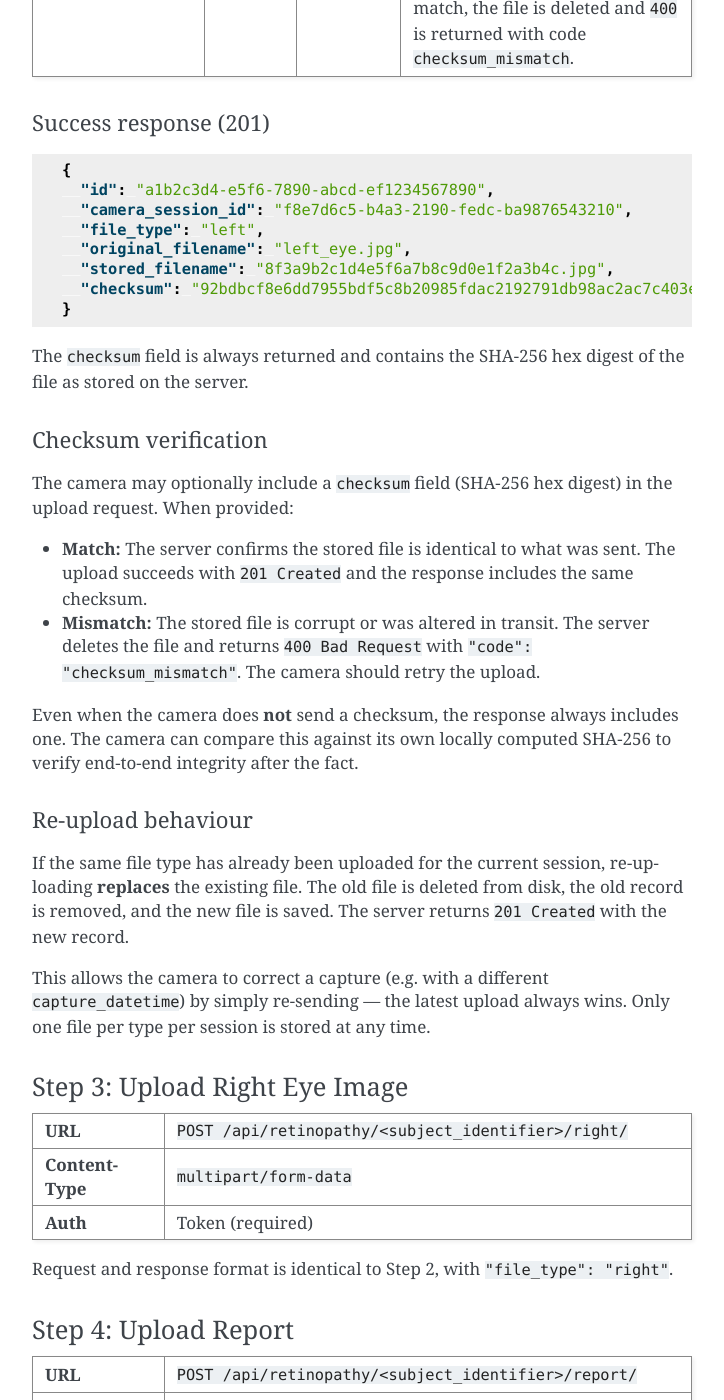
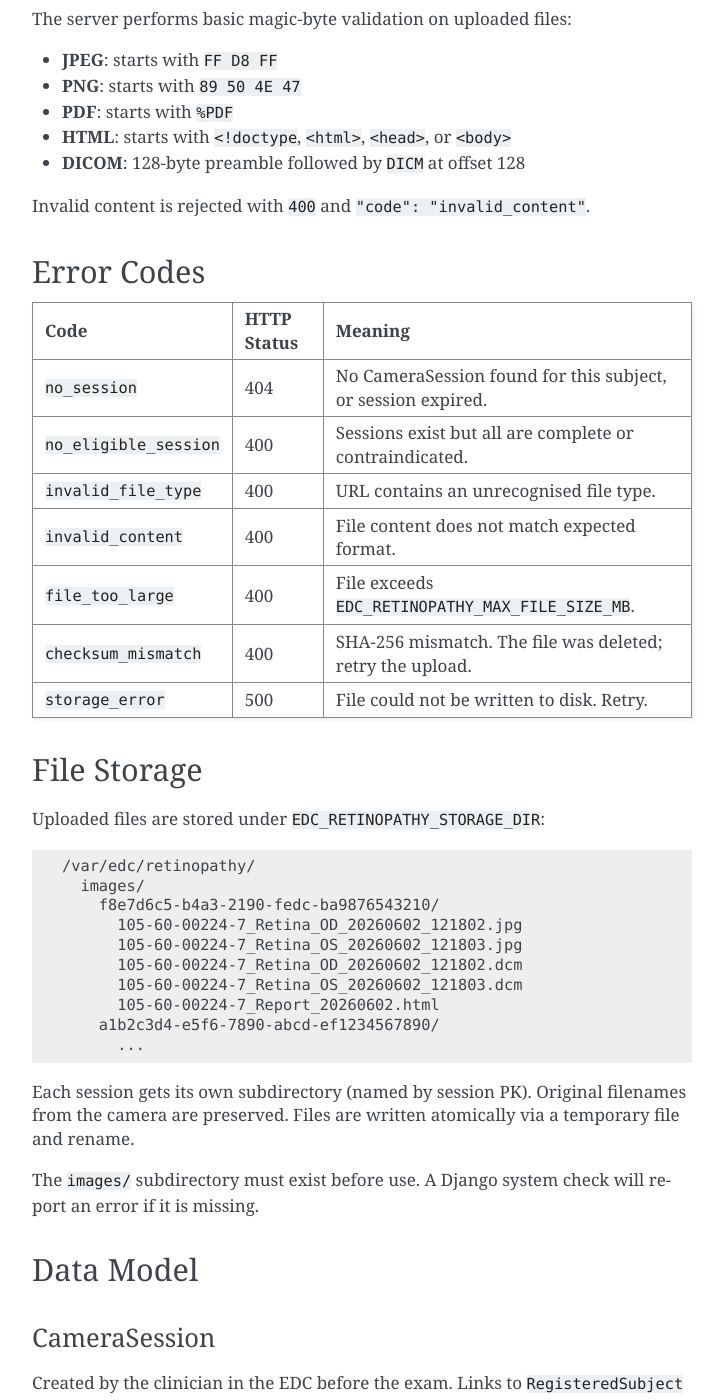
Before and after one commit to clinicedc/edc-retinopathy, a Sphinx documentation site: the page built from docs/source/api.rst, in a window 1280 px wide and 1400 px high, scrolled down 4752 px. Shown: the whole window, without its empty margins (388-1112 px from the left). Built offline with Sphinx 7.4.7, drawn with Linux system fonts in a browser that asks for light colours; some of the changed text lies outside the part shown.

Commit message:
Add DICOM support, multi-file uploads, simplified resolve
- Add left_dicom/right_dicom file types and DICOM content validation
  (128-byte preamble + DICM magic)
- Simplify resolve endpoint: just confirms a CameraSession exists for
  the subject_identifier (no demographics validation)
- Allow multiple files per file_type per session (remove replacement
  logic)
- Store files with original filenames under images/<session_pk>/
  instead of UUID-based names
- Update API docs, README, and tests (102 passing)

Co-Authored-By: Claude Opus 4.6 <noreply@anthropic.com>

```diff
--- a/docs/source/api.rst
+++ b/docs/source/api.rst
@@ -3,25 +3,20 @@ API Developer Reference
 =======================
 
 This document describes the REST API exposed by ``edc-retinopathy`` for
-integrating a retinopathy camera with the EDC system.
+integrating a fundus camera with the EDC system.
 
 Overview
 ========
 
-The camera follows a four-step protocol for each patient encounter:
+The camera follows this protocol for each patient encounter:
 
 1. **Ping** the server to verify connectivity and authentication.
-2. **Resolve** the subject identifier (validates against the EDC registry).
-3. **Upload left eye** image.
-4. **Upload right eye** image.
-5. **Upload report** PDF.
-
-At any point the camera can **check session status** to see which files
-have been received and whether the session is complete.
+2. **Resolve** the subject identifier (confirms a CameraSession exists).
+3. **Upload** eye images, DICOM files, and reports.
+4. **Check status** to verify all expected files were received.
 
 All endpoints require token authentication and return JSON responses.
-Every error response includes a machine-readable ``code`` field for
-programmatic handling.
+Error responses include a machine-readable ``code`` field.
 
 Authentication
 ==============
@@ -46,10 +41,10 @@ An unauthenticated request returns ``401 Unauthorized``.
 Base URL
 ========
 
-All endpoints are prefixed with ``/api/retinopathy/``. The base URL
-depends on the server configuration, for example::
+All endpoints are prefixed with ``/api/retinopathy/``.  Example::
 
    https://edc.example.com/api/retinopathy/
+
 
 Endpoints
 =========
@@ -58,7 +53,6 @@ Health Check (Ping)
 -------------------
 
 Verify that the server is reachable and authentication is working.
-Call this before starting a patient workflow.
 
 .. list-table::
    :widths: 20 80
@@ -78,15 +72,16 @@ Success response (200)
    }
 
 
-Step 1: Resolve Subject
------------------------
+Resolve Subject
+---------------
 
-Validates the subject identifier against ``RegisteredSubject``. If an
-incomplete session already exists for this subject (created within the
-last 24 hours), it is **reactivated** instead of creating a new one.
-This allows the camera to resume after a disconnect without losing
-progress. A new session is created only when no recent incomplete session
-exists.
+Confirms that a **CameraSession** exists on the server for the given
+subject.  The CameraSession must be created by a clinician in the EDC
+before the camera exam.
+
+The server walks sessions newest-first and skips any that are
+contraindicated or already complete.  If an eligible session is found,
+its ID is returned.
 
 .. list-table::
    :widths: 20 80
@@ -113,98 +108,52 @@ Request body
      - string
      - Yes
      - The subject's unique identifier in the EDC.
-   * - ``initials``
-     - string
-     - Yes
-     - Subject initials (validated case-insensitively against the registry).
-   * - ``sex``
-     - string
-     - Yes
-     - ``"M"`` or ``"F"`` (case-insensitive; normalised to uppercase).
-   * - ``age``
-     - integer
-     - No
-     - Subject age in years. Accepted if within 1 year of the calculated age.
    * - ``device_id``
      - string
      - No
-     - Identifier for the camera device.
-   * - ``site_id``
-     - string
-     - No
-     - Study site identifier.
+     - Identifier for the camera device.  Set on the session if not
+       already present.
 
-Success response (201 Created / 200 Reactivated)
-^^^^^^^^^^^^^^^^^^^^^^^^^^^^^^^^^^^^^^^^^^^^^^^^^
-
-New session:
+Success response (200)
+^^^^^^^^^^^^^^^^^^^^^^
 
 .. code-block:: json
 
    {
      "subject_identifier": "105-10-0001-2",
-     "camera_session_id": 42,
-     "reactivated": false
+     "camera_session_id": "f8e7d6c5-b4a3-2190-fedc-ba9876543210",
+     "uploaded": ["left", "right"]
    }
 
-Reactivated session (incomplete session found within 24 hours):
+The ``uploaded`` list shows which file types have already been received
+for this session.  Useful for resuming after a disconnect.
+
+Error responses
+^^^^^^^^^^^^^^^
+
+No session exists (404):
 
 .. code-block:: json
 
    {
-     "subject_identifier": "105-10-0001-2",
-     "camera_session_id": 42,
-     "reactivated": true
+     "code": "no_session",
+     "error": "No camera session found for this subject. Create one in the EDC before conducting the exam."
    }
 
-The ``camera_session_id`` can be used in subsequent uploads via the
-``?camera_session_id=`` query parameter to target a specific session. If
-omitted, uploads are matched to the most recent active session.
-
-Error response (400)
-^^^^^^^^^^^^^^^^^^^^
+All sessions complete or contraindicated (400):
 
 .. code-block:: json
 
    {
-     "code": "subject_not_found",
-     "errors": [
-       "Subject identifier not found."
-     ]
+     "code": "no_eligible_session",
+     "error": "All sessions for this subject are complete or contraindicated. Create a new camera session in the EDC to upload again."
    }
-
-Multiple validation errors are returned together:
-
-.. code-block:: json
-
-   {
-     "code": "validation_mismatch",
-     "errors": [
-       "Initials mismatch: expected 'JD', got 'XX'.",
-       "Sex mismatch: expected 'M', got 'F'.",
-       "Age mismatch: expected ~35, got 99."
-     ]
-   }
-
-Validation rules
-^^^^^^^^^^^^^^^^
-
-- ``subject_identifier`` must exist in ``RegisteredSubject``.
-- ``initials`` comparison is case-insensitive. Skipped if the registry
-  value is blank.
-- ``sex`` must be ``"M"`` or ``"F"`` (case-insensitive). Compared against
-  ``RegisteredSubject.gender``. Skipped if the registry value is blank.
-- ``age`` is compared against the age calculated from
-  ``RegisteredSubject.dob``. A tolerance of 1 year is allowed to handle
-  birthday boundaries. Skipped if ``age`` is ``null`` or ``dob`` is not
-  recorded.
 
 
 Session Status
 --------------
 
-Check which files have been uploaded for the current session. Useful for
-resuming after a crash or network interruption.
+Check which files have been uploaded for the most recent session.
 
 .. list-table::
    :widths: 20 80
@@ -220,9 +169,9 @@ Success response (200)
 .. code-block:: json
 
    {
-     "camera_session_id": 42,
+     "camera_session_id": "f8e7d6c5-b4a3-2190-fedc-ba9876543210",
      "subject_identifier": "105-10-0001-2",
-     "created_datetime": "2026-05-21T10:15:30.123456+00:00",
+     "report_datetime": "2026-05-21T10:15:30.123456+00:00",
      "uploaded": ["left", "right"],
      "missing": ["report"],
      "complete": false
@@ -239,21 +188,55 @@ Error response (404)
    }
 
 
-Step 2: Upload Left Eye Image
-------------------------------
+Upload File
+-----------
+
+Upload a single file (eye image, DICOM, or report) for a subject.
 
 .. list-table::
    :widths: 20 80
 
    * - **URL**
-     - ``POST /api/retinopathy/<subject_identifier>/left/``
-   * - **Query params**
-     - ``?camera_session_id=42`` (optional) — target a specific session instead
-       of the most recent one. Useful after reconnection.
+     - ``POST /api/retinopathy/<subject_identifier>/<file_type>/``
    * - **Content-Type**
      - ``multipart/form-data``
    * - **Auth**
      - Token (required)
+
+Valid ``file_type`` values:
+
+.. list-table::
+   :header-rows: 1
+   :widths: 20 30 50
+
+   * - file_type
+     - Accepted formats
+     - Description
+   * - ``left``
+     - JPEG, PNG
+     - Left eye image.
+   * - ``right``
+     - JPEG, PNG
+     - Right eye image.
+   * - ``left_dicom``
+     - DICOM
+     - Left eye DICOM file.
+   * - ``right_dicom``
+     - DICOM
+     - Right eye DICOM file.
+   * - ``left_report``
+     - PDF, HTML
+     - Left eye report (per-eye mode).
+   * - ``right_report``
+     - PDF, HTML
+     - Right eye report (per-eye mode).
+   * - ``report``
+     - PDF, HTML
+     - Combined report (both eyes).
+
+**Multiple files per type are accepted.**  For example, the camera may
+produce several JPEG images for the same eye.  Each upload creates a new
+``SessionFile`` record.
 
 Request body
 ^^^^^^^^^^^^
@@ -269,18 +252,23 @@ Request body
    * - ``file``
      - file
      - Yes
-     - The retinal image file (JPEG or PNG).
+     - The image, DICOM, or report file.
    * - ``capture_datetime``
      - ISO 8601
      - Yes
-     - Timestamp when the image was captured by the camera.
+     - Timestamp when the file was captured by the camera.
    * - ``checksum``
      - string
      - No
-     - SHA-256 hex digest of the file. When provided, the server verifies
-       the file integrity after writing to disk. If the hash does not
-       match, the file is deleted and ``400`` is returned with code
-       ``checksum_mismatch``.
+     - SHA-256 hex digest.  When provided, the server verifies file
+       integrity after writing to disk.
+
+Query parameters
+^^^^^^^^^^^^^^^^
+
+``camera_session_id`` (optional)
+    Target a specific session instead of the most recent one.  Useful
+    after reconnection.  Bypasses the session expiry window.
 
 Success response (201)
 ^^^^^^^^^^^^^^^^^^^^^^
@@ -291,82 +279,31 @@ Success response (201)
      "id": "a1b2c3d4-e5f6-7890-abcd-ef1234567890",
      "camera_session_id": "f8e7d6c5-b4a3-2190-fedc-ba9876543210",
      "file_type": "left",
-     "original_filename": "left_eye.jpg",
-     "stored_filename": "8f3a9b2c1d4e5f6a7b8c9d0e1f2a3b4c.jpg",
-     "checksum": "92bdbcf8e6dd7955bdf5c8b20985fdac2192791db98ac2ac7c403efb821aeae0"
+     "original_filename": "105-60-00224-7_Retina_OD_20260602_121802.jpg",
+     "stored_filename": "f8e7d6c5-b4a3-2190-fedc-ba9876543210/105-60-00224-7_Retina_OD_20260602_121802.jpg",
+     "checksum": "92bdbcf8e6dd7955bdf5c8b20985fdac..."
    }
 
-The ``checksum`` field is always returned and contains the SHA-256 hex
-digest of the file as stored on the server.
-
-Checksum verification
-^^^^^^^^^^^^^^^^^^^^^
-
-The camera may optionally include a ``checksum`` field (SHA-256 hex digest)
-in the upload request. When provided:
-
-- **Match:** The server confirms the stored file is identical to what was
-  sent. The upload succeeds with ``201 Created`` and the response includes
-  the same checksum.
-- **Mismatch:** The stored file is corrupt or was altered in transit. The
-  server deletes the file and returns ``400 Bad Request`` with
-  ``"code": "checksum_mismatch"``. The camera should retry the upload.
-
-Even when the camera does **not** send a checksum, the response always
-includes one. The camera can compare this against its own locally computed
-SHA-256 to verify end-to-end integrity after the fact.
-
-Re-upload behaviour
-^^^^^^^^^^^^^^^^^^^
-
-If the same file type has already been uploaded for the current session,
-re-uploading **replaces** the existing file. The old file is deleted from
-disk, the old record is removed, and the new file is saved. The server
-returns ``201 Created`` with the new record.
-
-This allows the camera to correct a capture (e.g. with a different
-``capture_datetime``) by simply re-sending — the latest upload always wins.
-Only one file per type per session is stored at any time.
+The ``original_filename`` is preserved from the camera.  Files are
+stored on disk under ``images/<session_pk>/<original_filename>``.
 
 
-Step 3: Upload Right Eye Image
--------------------------------
+Content Validation
+==================
 
-.. list-table::
-   :widths: 20 80
+The server performs basic magic-byte validation on uploaded files:
 
-   * - **URL**
-     - ``POST /api/retinopathy/<subject_identifier>/right/``
-   * - **Content-Type**
-     - ``multipart/form-data``
-   * - **Auth**
-     - Token (required)
+- **JPEG**: starts with ``FF D8 FF``
+- **PNG**: starts with ``89 50 4E 47``
+- **PDF**: starts with ``%PDF``
+- **HTML**: starts with ``<!doctype``, ``<html>``, ``<head>``, or ``<body>``
+- **DICOM**: 128-byte preamble followed by ``DICM`` at offset 128
 
-Request and response format is identical to Step 2, with
-``"file_type": "right"``.
-
-
-Step 4: Upload Report
----------------------
-
-.. list-table::
-   :widths: 20 80
-
-   * - **URL**
-     - ``POST /api/retinopathy/<subject_identifier>/report/``
-   * - **Content-Type**
-     - ``multipart/form-data``
-   * - **Auth**
-     - Token (required)
-
-Request and response format is identical to Step 2, with
-``"file_type": "report"``. The file must be a PDF.
+Invalid content is rejected with ``400`` and ``"code": "invalid_content"``.
 
 
 Error Codes
 ===========
-
-Every error response includes a ``code`` field for programmatic handling.
 
 .. list-table::
    :header-rows: 1
@@ -375,132 +312,63 @@ Every error response includes a ``code`` field for programmatic handling.
    * - Code
      - HTTP Status
      - Meaning
-   * - ``subject_not_found``
+   * - ``no_session``
+     - 404
+     - No CameraSession found for this subject, or session expired.
+   * - ``no_eligible_session``
      - 400
-     - Subject identifier does not exist in the registry.
-   * - ``validation_mismatch``
-     - 400
-     - One or more demographics (initials, sex, age) do not match.
+     - Sessions exist but all are complete or contraindicated.
    * - ``invalid_file_type``
      - 400
-     - URL contains an unrecognised file type (not left/right/report).
+     - URL contains an unrecognised file type.
    * - ``invalid_content``
      - 400
-     - File content does not match expected format (JPEG/PNG for images,
-       PDF for reports).
+     - File content does not match expected format.
    * - ``file_too_large``
      - 400
-     - File exceeds the configured maximum size.
+     - File exceeds ``EDC_RETINOPATHY_MAX_FILE_SIZE_MB``.
    * - ``checksum_mismatch``
      - 400
-     - SHA-256 of the stored file does not match the provided checksum.
-       The file was deleted; retry the upload.
-   * - ``no_session``
-     - 404
-     - No active session found. Either resolve was not called, or the
-       session has expired.
-
-
-Error Responses
-===============
-
-All endpoints share these common HTTP error statuses:
-
-.. list-table::
-   :header-rows: 1
-   :widths: 15 30 55
-
-   * - Status
-     - Meaning
-     - When
-   * - ``400``
-     - Bad Request
-     - Missing required fields, validation mismatch, invalid file type,
-       invalid content, or file too large.
-   * - ``401``
-     - Unauthorized
-     - Missing or invalid authentication token.
-   * - ``404``
-     - Not Found
-     - Upload attempted with no active session (not resolved, or session
-       expired).
+     - SHA-256 mismatch.  The file was deleted; retry the upload.
+   * - ``storage_error``
+     - 500
+     - File could not be written to disk.  Retry.
 
 
 File Storage
 ============
 
-Uploaded files are stored in the directory configured by
-``EDC_RETINOPATHY_STORAGE_DIR`` in Django settings:
+Uploaded files are stored under ``EDC_RETINOPATHY_STORAGE_DIR``:
 
-.. code-block:: python
-
-   # settings.py
-   EDC_RETINOPATHY_STORAGE_DIR = "/var/edc/retinopathy"
-
-Files are saved under the ``images/`` subdirectory with UUID-based
-filenames to avoid collisions and prevent exposure of patient information
-in filenames. The original filename is preserved in the database.
-
-Files are written atomically (via a temporary file and rename) to prevent
-corrupt partial files if the server crashes during upload.
-
-Directory structure::
+.. code-block:: text
 
    /var/edc/retinopathy/
      images/
-       8f3a9b2c1d4e5f6a7b8c9d0e1f2a3b4c.jpg
-       a1b2c3d4e5f6789012345678abcdef01.jpg
-       f0e1d2c3b4a596870123456789abcdef.pdf
+       f8e7d6c5-b4a3-2190-fedc-ba9876543210/
+         105-60-00224-7_Retina_OD_20260602_121802.jpg
+         105-60-00224-7_Retina_OS_20260602_121803.jpg
+         105-60-00224-7_Retina_OD_20260602_121802.dcm
+         105-60-00224-7_Retina_OS_20260602_121803.dcm
+         105-60-00224-7_Report_20260602.html
+       a1b2c3d4-e5f6-7890-abcd-ef1234567890/
+         ...
 
-The ``images/`` subdirectory must be created before use. A Django system
+Each session gets its own subdirectory (named by session PK).  Original
+filenames from the camera are preserved.  Files are written atomically
+via a temporary file and rename.
+
+The ``images/`` subdirectory must exist before use.  A Django system
 check will report an error if it is missing.
 
 
 Data Model
 ==========
 
-RetinopathySession
-------------------
+CameraSession
+-------------
 
-Created on each ``resolve`` call. Groups all files from one camera
-encounter.
-
-.. list-table::
-   :header-rows: 1
-   :widths: 25 15 60
-
-   * - Field
-     - Type
-     - Description
-   * - ``id``
-     - BigAutoField
-     - Primary key.
-   * - ``subject_identifier``
-     - CharField
-     - The resolved subject identifier.
-   * - ``initials``
-     - CharField
-     - Initials as sent by the camera.
-   * - ``sex``
-     - CharField
-     - Sex as sent by the camera.
-   * - ``age``
-     - IntegerField
-     - Age in years as sent by the camera.
-   * - ``device_id``
-     - CharField
-     - Camera device identifier.
-   * - ``site_id``
-     - CharField
-     - Study site identifier.
-   * - ``created_datetime``
-     - DateTimeField
-     - Timestamp of session creation (auto).
-
-SessionFile
-------------
-
-One record per uploaded file, linked to a session.
+Created by the clinician in the EDC before the exam.  Links to
+``RegisteredSubject`` and stores screening fields.
 
 .. list-table::
    :header-rows: 1
@@ -511,35 +379,81 @@ One record per uploaded file, linked to a session.
      - Description
    * - ``id``
      - UUIDField
-     - Primary key (auto-generated UUID).
-   * - ``session``
+     - Primary key.
+   * - ``registered_subject``
      - ForeignKey
-     - Link to ``RetinopathySession`` (PROTECT on delete).
+     - Link to RegisteredSubject (PROTECT).
+   * - ``subject_identifier``
+     - CharField
+     - Auto-populated from RegisteredSubject on save.
+   * - ``report_datetime``
+     - DateTimeField
+     - When the session was created.
+   * - ``report_type``
+     - CharField
+     - ``combined`` or ``per_eye``.
+   * - ``device_id``
+     - CharField
+     - Camera device identifier (set by resolve).
+   * - ``visual_impairment``, ``retinal_conditions``, ``ocular_interventions``, ``photosensitive``, ``pregnant``
+     - CharField
+     - Contra-indication screening fields (Yes/No/NA).
+
+Properties:
+
+- ``expected_file_types`` -- the set of file types required for
+  completeness (depends on ``report_type``).
+- ``is_complete`` -- True when all expected file types have been
+  uploaded.
+- ``contraindicated`` -- True if any screening field is Yes.
+
+SessionFile
+-----------
+
+One record per uploaded file, linked to a CameraSession.
+
+.. list-table::
+   :header-rows: 1
+   :widths: 25 15 60
+
+   * - Field
+     - Type
+     - Description
+   * - ``id``
+     - UUIDField
+     - Primary key.
+   * - ``camera_session``
+     - ForeignKey
+     - Link to CameraSession (PROTECT).
    * - ``file_type``
      - CharField
-     - One of ``left``, ``right``, or ``report``.
+     - One of: ``left``, ``right``, ``left_dicom``, ``right_dicom``,
+       ``left_report``, ``right_report``, ``report``.
    * - ``original_filename``
      - CharField
      - Filename as sent by the camera.
    * - ``stored_filename``
      - CharField
-     - UUID-based filename on disk (unique).
-   * - ``content_type``
+     - Path on disk relative to ``images/`` (unique).
+   * - ``file_content_type``
      - CharField
-     - MIME type (e.g. ``image/jpeg``, ``application/pdf``).
+     - MIME type.
    * - ``file_size``
      - PositiveIntegerField
-     - File size in bytes.
+     - Size in bytes.
+   * - ``checksum``
+     - CharField
+     - SHA-256 hex digest.
    * - ``capture_datetime``
      - DateTimeField
-     - Capture timestamp as reported by the camera (required).
+     - Capture timestamp from the camera.
    * - ``received_datetime``
      - DateTimeField
-     - Timestamp of upload (auto).
+     - Server-side upload timestamp (auto).
 
-**Constraints:** A unique constraint on ``(session, file_type)`` ensures
-at most one file per type per session. Re-uploading replaces the existing
-file (the old record is deleted before the new one is created).
+**Constraints:** Unique on ``(camera_session, original_filename)`` --
+prevents duplicate uploads of the same file within a session.  Multiple
+files with the same ``file_type`` are allowed.
 
 
 Django Configuration
@@ -572,11 +486,8 @@ Required settings:
 
 .. code-block:: python
 
-   # Path to file storage directory (must exist, with images/ subdirectory)
+   # Path to file storage (must contain an images/ subdirectory)
    EDC_RETINOPATHY_STORAGE_DIR = "/var/edc/retinopathy"
-
-   # RegisteredSubject model (default shown)
-   EDC_REGISTRATION_REGISTERED_SUBJECT_MODEL = "edc_registration.registeredsubject"
 
 Optional settings:
 
@@ -585,22 +496,67 @@ Optional settings:
    # Maximum upload file size in MB (default: 10)
    EDC_RETINOPATHY_MAX_FILE_SIZE_MB = 10
 
-   # Session expiry in minutes (default: 120).
-   # Uploads to sessions older than this are rejected (unless camera_session_id
-   # is specified explicitly in the query string).
+   # Session expiry in minutes (default: 120)
    EDC_RETINOPATHY_SESSION_EXPIRE_MINUTES = 120
+
+
+Example: Full Workflow
+======================
+
+Using ``curl``:
+
+.. code-block:: bash
+
+   TOKEN="your-api-token"
+   BASE="https://edc.example.com/api/retinopathy"
+
+   # Ping
+   curl -H "Authorization: Token $TOKEN" $BASE/ping/
+
+   # Resolve
+   curl -X POST $BASE/resolve/ \
+     -H "Authorization: Token $TOKEN" \
+     -H "Content-Type: application/json" \
+     -d '{"subject_identifier": "105-10-0001-2", "device_id": "CAM-001"}'
+
+   # Upload left eye image
+   curl -X POST $BASE/105-10-0001-2/left/ \
+     -H "Authorization: Token $TOKEN" \
+     -F "file=@105-10-0001-2_Retina_OS_20260602.jpg" \
+     -F "capture_datetime=2026-06-02T12:18:02Z"
+
+   # Upload right eye image
+   curl -X POST $BASE/105-10-0001-2/right/ \
+     -H "Authorization: Token $TOKEN" \
+     -F "file=@105-10-0001-2_Retina_OD_20260602.jpg" \
+     -F "capture_datetime=2026-06-02T12:18:03Z"
+
+   # Upload DICOM files
+   curl -X POST $BASE/105-10-0001-2/left_dicom/ \
+     -H "Authorization: Token $TOKEN" \
+     -F "file=@105-10-0001-2_Retina_OS_20260602.dcm" \
+     -F "capture_datetime=2026-06-02T12:18:02Z"
+
+   # Upload report
+   curl -X POST $BASE/105-10-0001-2/report/ \
+     -H "Authorization: Token $TOKEN" \
+     -F "file=@105-10-0001-2_Report_20260602.html" \
+     -F "capture_datetime=2026-06-02T12:18:05Z"
+
+   # Check status
+   curl -H "Authorization: Token $TOKEN" \
+     $BASE/105-10-0001-2/status/
+
 
 Logging
 =======
 
-The API logs all requests to the ``edc_retinopathy.api.views`` logger:
+The API logs to the ``edc_retinopathy.api.views`` logger:
 
-- **INFO**: Successful resolves and file uploads (subject, session, device,
-  file type, size).
-- **WARNING**: Failed resolves (validation mismatches, unknown subjects),
-  rejected uploads (oversized files, invalid content).
-
-Configure in Django ``LOGGING``:
+- **INFO**: Successful resolves, file uploads (subject, session, file
+  type, size).
+- **WARNING**: Rejected uploads (oversized, invalid content, checksum
+  mismatch), no session found.
 
 .. code-block:: python
 
@@ -619,79 +575,3 @@ Configure in Django ``LOGGING``:
            },
        },
    }
-
-
-Example: Full Workflow
-======================
-
-Using ``curl`` to demonstrate the complete protocol:
-
-.. code-block:: bash
-
-   TOKEN="9944b09199c62bcf9418ad846dd0e4bbdfc6ee4b"  # ggignore
-   BASE="https://edc.example.com/api/retinopathy"
-
-   # Step 0: Verify connectivity
-   curl -H "Authorization: Token $TOKEN" $BASE/ping/
-
-   # Step 1: Resolve subject
-   curl -X POST $BASE/resolve/ \
-     -H "Authorization: Token $TOKEN" \
-     -H "Content-Type: application/json" \
-     -d '{
-       "subject_identifier": "105-10-0001-2",
-       "initials": "JD",
-       "sex": "M",
-       "age": 35,
-       "device_id": "CAM-001",
-       "site_id": "SITE-A"
-     }'
-
-   # Step 2: Upload left eye image (with checksum for integrity)
-   CHECKSUM=$(sha256sum /path/to/left_eye.jpg | cut -d' ' -f1)
-   curl -X POST $BASE/105-10-0001-2/left/ \
-     -H "Authorization: Token $TOKEN" \
-     -F "file=@/path/to/left_eye.jpg" \
-     -F "capture_datetime=2026-05-21T10:30:00Z" \
-     -F "checksum=$CHECKSUM"
-
-   # Step 3: Upload right eye image (targeting a specific session)
-   curl -X POST "$BASE/105-10-0001-2/right/?camera_session_id=42" \
-     -H "Authorization: Token $TOKEN" \
-     -F "file=@/path/to/right_eye.jpg" \
-     -F "capture_datetime=2026-05-21T10:31:00Z"
-
-   # Step 4: Upload report PDF
-   curl -X POST $BASE/105-10-0001-2/report/ \
-     -H "Authorization: Token $TOKEN" \
-     -F "file=@/path/to/report.pdf" \
-     -F "capture_datetime=2026-05-21T10:32:00Z"
-
-   # Check session status at any point
-   curl -H "Authorization: Token $TOKEN" \
-     $BASE/105-10-0001-2/status/
-
-
-Example: Recovery After Network Failure
-=======================================
-
-If the camera loses connectivity after uploading the left eye, it can
-recover by checking the session status:
-
-.. code-block:: bash
-
-   # Camera reconnects and checks what was received
-   curl -H "Authorization: Token $TOKEN" \
-     $BASE/105-10-0001-2/status/
-   # Response: {"uploaded": ["left"], "missing": ["report", "right"], ...}
-
-   # Camera skips left (already done) and continues with right
-   curl -X POST $BASE/105-10-0001-2/right/ \
-     -H "Authorization: Token $TOKEN" \
-     -F "file=@/path/to/right_eye.jpg"
-
-   # Or if the camera retries left anyway, it gets 200 (not an error)
-   curl -X POST $BASE/105-10-0001-2/left/ \
-     -H "Authorization: Token $TOKEN" \
-     -F "file=@/path/to/left_eye.jpg"
-   # Returns 200 with the existing record — safe to retry
```
Also changed, not shown: README.rst (+63 -4 lines), docs/source/index.rst (+8 -10 lines), 7 other files.
